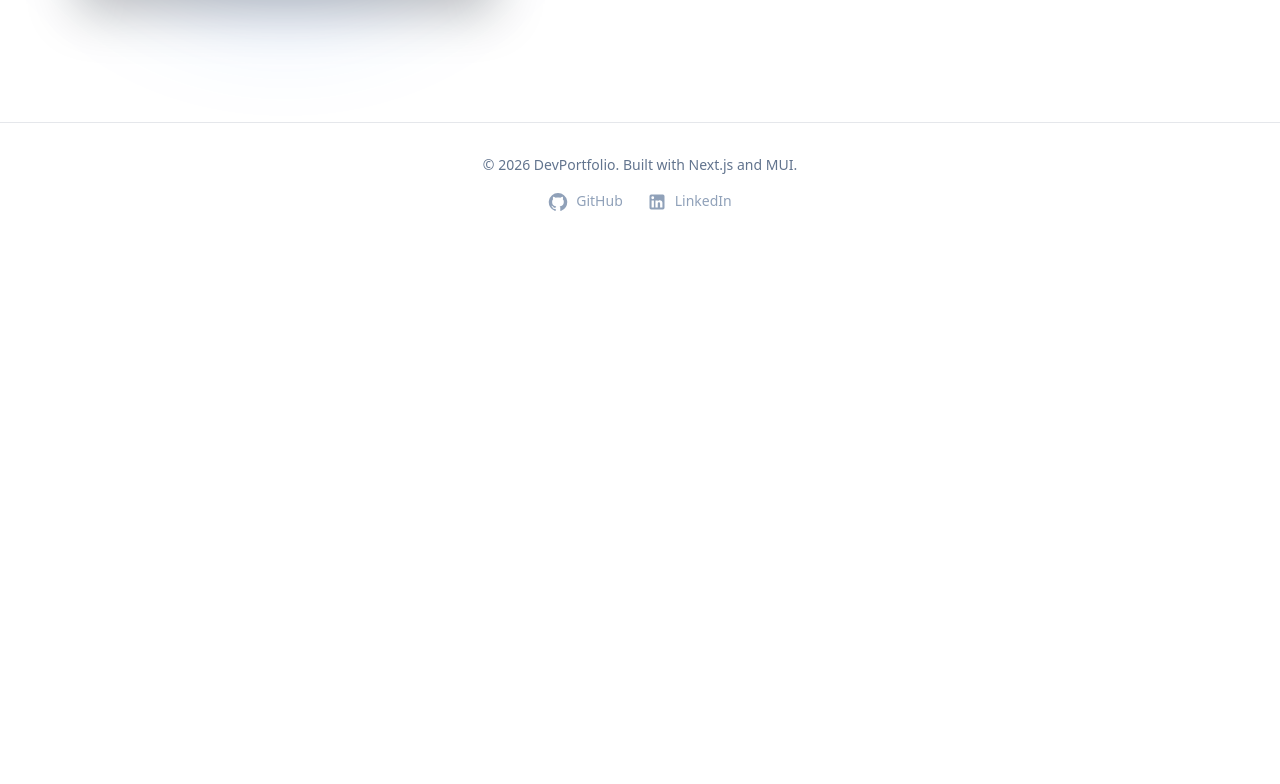
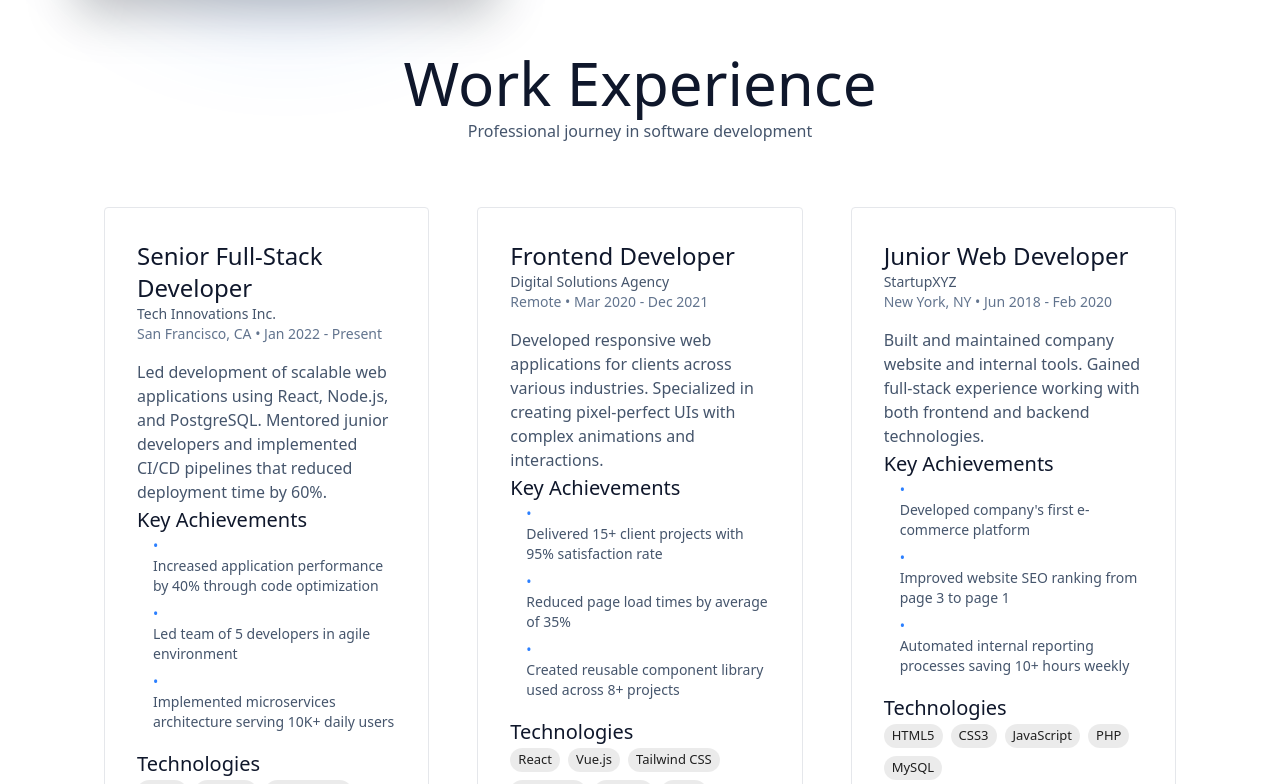
Before and after one commit to kryzstoff-dev/portfolio, a Next.js app: page /about in a window 1280 px wide. Shown: the part 556-1340 px from the top of the page. Before the commit the page ends 800 px from the top, so only its background shows below. Built offline with nearby package versions, Linux system fonts and the light colour scheme; what @mui/material-nextjs would draw is missing.

Commit message:
about me page

```diff
--- /dev/null
+++ b/src/features/about/components/WorkExperiences.tsx
@@ -0,0 +1,117 @@
+import { Box, Container, Typography, Grid, Paper, Chip } from "@mui/material";
+import { workExperiences } from "@/data/workExperiences";
+
+export default function WorkExperiences() {
+  return (
+    <Box className="py-12 px-4">
+      <Container maxWidth="lg">
+        <Box className="text-center mb-16">
+          <Typography
+            variant="h2"
+            className="text-4xl md:text-5xl font-extrabold text-slate-900 dark:text-white mb-6"
+          >
+            Work Experience
+          </Typography>
+          <Typography
+            variant="body1"
+            className="text-slate-600 dark:text-slate-400 mx-auto"
+          >
+            Professional journey in software development
+          </Typography>
+        </Box>
+
+        <Grid container spacing={6}>
+          {workExperiences.map((exp, index) => (
+            <Grid
+              size={{ xs: 12, md: 6, lg: 4 }}
+              key={exp.id}
+            >
+              <Paper
+                elevation={0}
+                className="p-6 md:p-8 border border-gray-200 dark:border-slate-800 bg-white! dark:bg-slate-900! rounded-2xl h-100%"
+              >
+                <Box className="mb-4">
+                  <Typography
+                    variant="h5"
+                    className="mb-2 text-slate-900 dark:text-white"
+                  >
+                    {exp.position}
+                  </Typography>
+                  <Typography
+                    variant="body2"
+                    className="text-slate-600 dark:text-slate-400 mb-1"
+                  >
+                    {exp.company}
+                  </Typography>
+                  <Typography
+                    variant="body2"
+                    className="text-slate-500 dark:text-slate-400"
+                  >
+                    {exp.location} • {exp.duration}
+                  </Typography>
+                </Box>
+
+                <Typography
+                  variant="body1"
+                  className="text-slate-600 dark:text-slate-400 mb-4"
+                >
+                  {exp.description}
+                </Typography>
+
+                <Box className="mb-4">
+                  {exp.achievements && (
+                    <>
+                      <Typography
+                        variant="h6"
+                        className="text-slate-900 dark:text-white mb-2"
+                      >
+                        Key Achievements
+                      </Typography>
+                      <Box className="pl-4">
+                        {exp.achievements.map((achievement, achievementIndex) => (
+                          <Box key={achievementIndex} className="mb-2">
+                            <Typography
+                              variant="body2"
+                              className="flex-shrink-0 text-blue-500 dark:text-blue-400 mr-2 mt-0.5"
+                            >
+                              •
+                            </Typography>
+                            <Typography
+                              variant="body2"
+                              className="text-slate-600 dark:text-slate-400"
+                            >
+                              {achievement}
+                            </Typography>
+                          </Box>
+                        ))}
+                      </Box>
+                    </>
+                  )}
+                </Box>
+
+                <Box className="mb-4">
+                  <Typography
+                    variant="h6"
+                    className="text-slate-900 dark:text-white mb-2"
+                  >
+                    Technologies
+                  </Typography>
+                  <Box className="flex flex-wrap gap-2">
+                    {exp.technologies.map((tech, techIndex) => (
+                      <Chip
+                        key={techIndex}
+                        label={tech}
+                        size="small"
+                        className="bg-blue-50 text-blue-600 dark:bg-blue-900/30! dark:text-blue-400! border-none font-medium"
+                      />
+                    ))}
+                  </Box>
+                </Box>
+              </Paper>
+            </Grid>
+          ))}
+        </Grid>
+      </Container>
+    </Box>
+  );
+}
```
